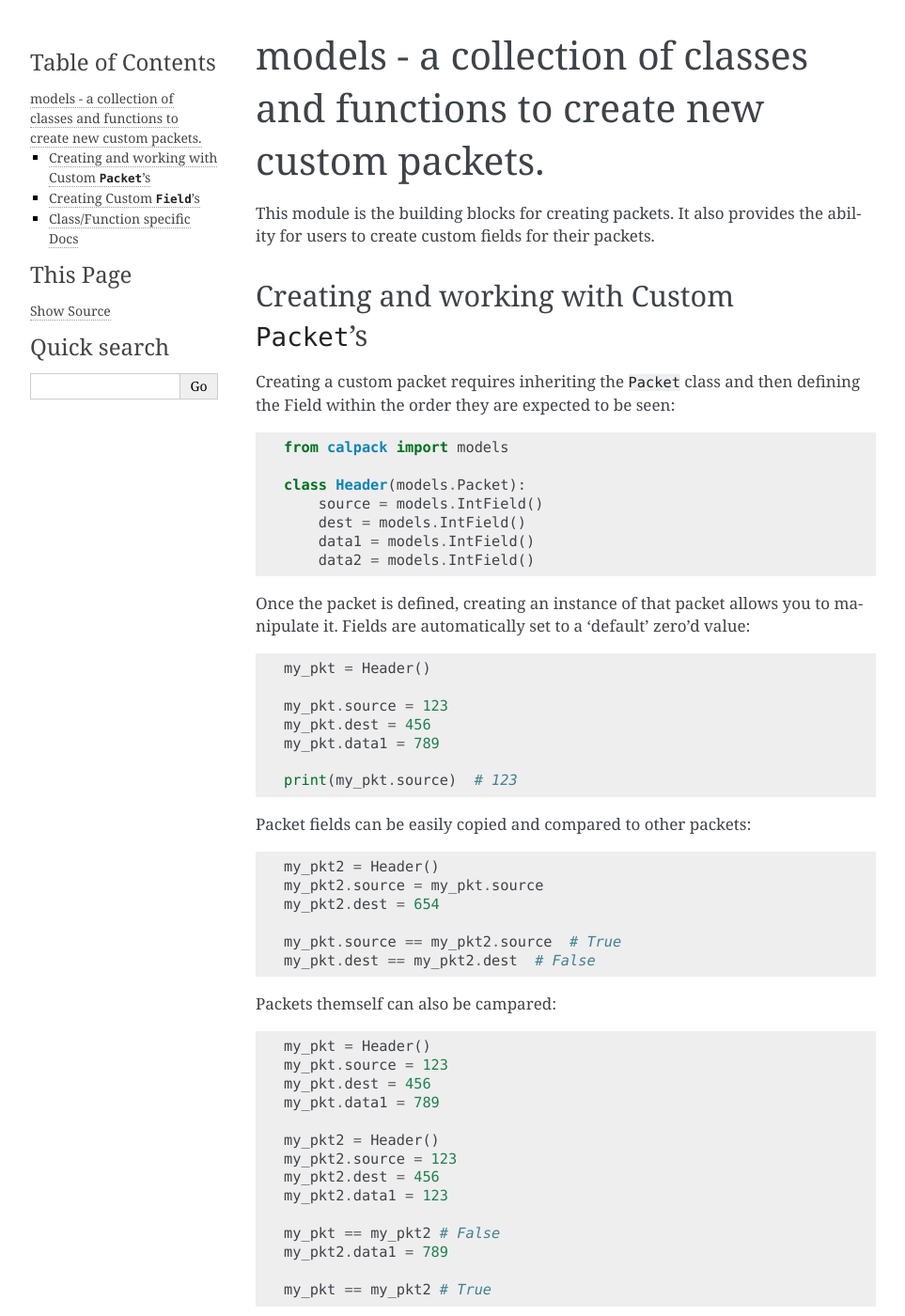
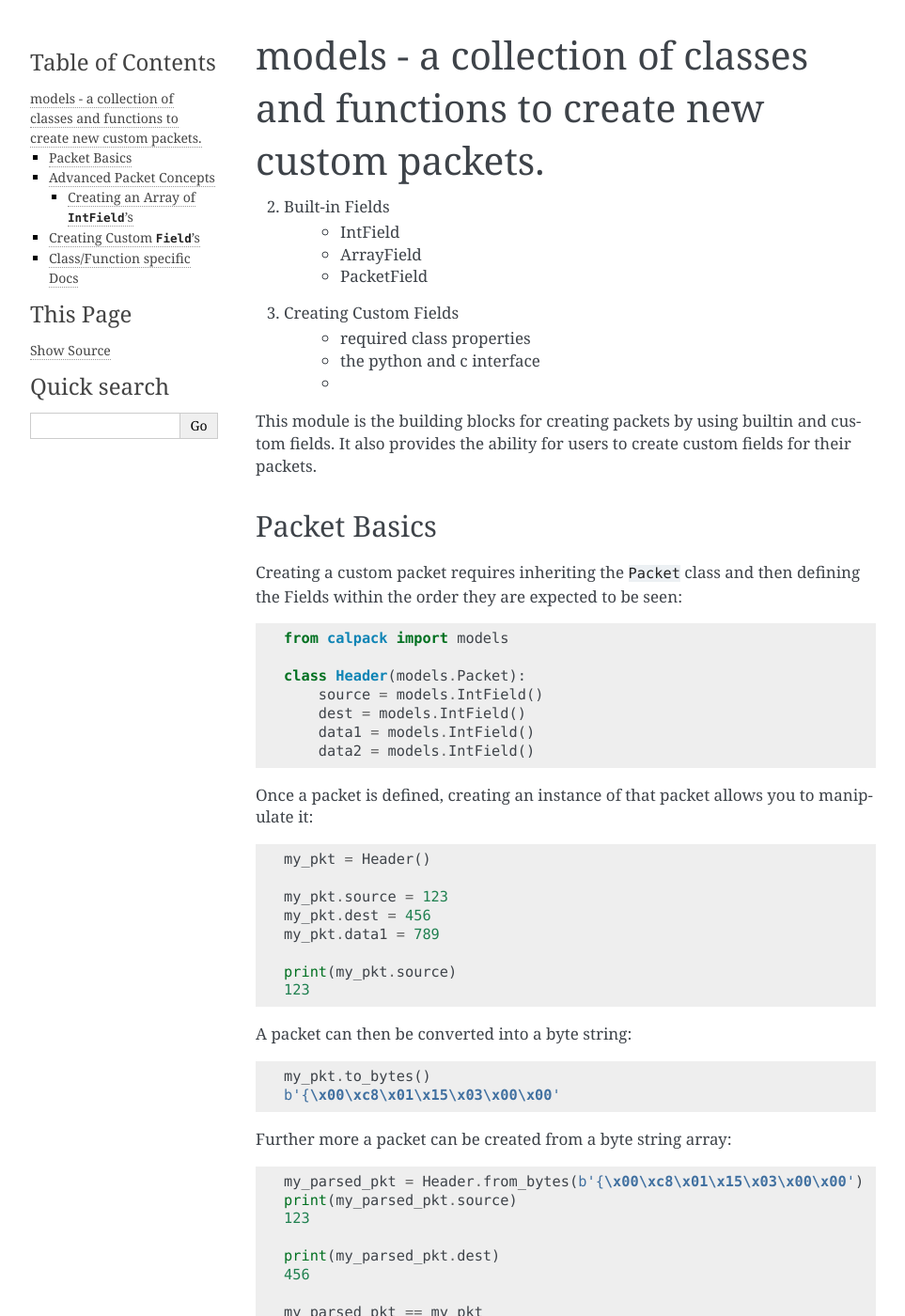
Before and after one commit to KronoSKoderS/CalPack, a Sphinx documentation site: the page built from docs/modelsdoc.rst, in a window 1280 px wide and 1400 px high. Shown: the whole window at 94% size, without its empty margins (148-1111 px from the left). Built offline with Sphinx 7.4.7, drawn with Linux system fonts in a browser that asks for light colours; some of the changed text lies outside the part shown.

Commit message:
updating documentation

```diff
--- a/docs/modelsdoc.rst
+++ b/docs/modelsdoc.rst
@@ -1,15 +1,22 @@
-=======================================================================================================================
 models - a collection of classes and functions to create new custom packets.
 =======================================================================================================================
 
-This module is the building blocks for creating packets.  It also provides the ability for users to create custom
-fields for their packets.
+2. Built-in Fields
+    - IntField
+    - ArrayField
+    - PacketField
+3. Creating Custom Fields
+    - required class properties
+    - the python and c interface
+    -
 
-Creating and working with Custom :code:`Packet`'s
-------------------------------------------------
+This module is the building blocks for creating packets by using builtin and custom fields.  It also provides the
+ability for users to create custom fields for their packets.
 
-Creating a custom packet requires inheriting the :code:`Packet` class and then defining the Field within the order they are
-expected to be seen::
+Packet Basics
+-------------
+Creating a custom packet requires inheriting the :code:`Packet` class and then defining the Fields within the order
+they are expected to be seen::
 
     from calpack import models
 
@@ -19,8 +26,7 @@
         data1 = models.IntField()
         data2 = models.IntField()
 
-Once the packet is defined, creating an instance of that packet allows you to manipulate it.  Fields are automatically
-set to a 'default' zero'd value::
+Once a packet is defined, creating an instance of that packet allows you to manipulate it::
 
     my_pkt = Header()
 
@@ -28,7 +34,29 @@
     my_pkt.dest = 456
     my_pkt.data1 = 789
 
-    print(my_pkt.source)  # 123
+    print(my_pkt.source)
+    123
+
+A packet can then be converted into a byte string::
+
+    my_pkt.to_bytes()
+    b'{\x00\xc8\x01\x15\x03\x00\x00'
+
+Further more a packet can be created from a byte string array::
+
+    my_parsed_pkt = Header.from_bytes(b'{\x00\xc8\x01\x15\x03\x00\x00')
+    print(my_parsed_pkt.source)
+    123
+
+    print(my_parsed_pkt.dest)
+    456
+
+    my_parsed_pkt == my_pkt
+    True
+
+    # Shows that the packets are two different objects
+    my_parsed_pkt is my_pkt
+    False
 
 Packet fields can be easily copied and compared to other packets::
 
@@ -36,11 +64,13 @@
     my_pkt2.source = my_pkt.source
     my_pkt2.dest = 654
 
-    my_pkt.source == my_pkt2.source  # True
-    my_pkt.dest == my_pkt2.dest  # False
+    my_pkt.source == my_pkt2.source
+    True
 
+    my_pkt.dest == my_pkt2.dest
+    False
 
-Packets themself can also be campared::
+Packets themself can also be compared::
 
     my_pkt = Header()
     my_pkt.source = 123
@@ -52,15 +82,49 @@
     my_pkt2.dest = 456
     my_pkt2.data1 = 123
 
-    my_pkt == my_pkt2 # False
+    my_pkt == my_pkt2
+    False
+
     my_pkt2.data1 = 789
+    my_pkt == my_pkt2
+    True
 
-    my_pkt == my_pkt2 # True
+.. Note:: Comparing two packets that are different classes but may have the same byte output will result in :code:`False`
+
+
+Advanced Packet Concepts
+------------------------
+2. Advanced Packet Concepts
+    - Using the ArrayField
+    - Creating encapsulated packets
+
+Creating simple packets with the basic :code:`Fields` one thing but typically packets are more complex.  For example,
+one might want to create a packet with an array of fields, or even encapsulating a packet within another as a field.
+This is easy to do within :code:`calpack` through the use of the :code:`ArrayField` or :code:`PacketField` Fields.
+
+Creating an Array of :code:`IntField`'s
+^^^^^^^^^^^^^^^^^^^^^^^^^^^^^^^^^^^^^^^
+Given the following packet::
+
+    class my_long_packet(models.Packet):
+        data1 = models.IntField()
+        data2 = models.IntField()
+        data3 = models.IntField()
+        data4 = models.IntField()
+        data5 = models.IntField()
+        data6 = models.IntField()
+        data7 = models.IntField()
+        data8 = models.IntField()
+
+This can be simplified by using the following syntax::
+
+    class my_array_packet(models.Packet):
+        data = models.ArrayField(models.IntField(), 8)
+
+
 
 Creating Custom :code:`Field`'s
 ---------------------------------
-
-
 Within your custom  :code:`Field` you can customize the following functions:
 
         * create_field_c_tuple
@@ -68,21 +132,21 @@
         * py_to_c
         * c_to_py
 
-    :code:`create_field_c_tuple`
+:code:`create_field_c_tuple`
 
-    .. TODO:: Update section
+.. TODO:: Update section
 
-    :code:`bit_len`
+:code:`bit_len`
 
-    .. TODO:: Update section
+.. TODO:: Update section
 
-    :code:`py_to_c`
+:code:`py_to_c`
 
-    .. TODO:: Update section
+.. TODO:: Update section
 
-    :code:`c_to_py`
+:code:`c_to_py`
 
-    .. TODO:: Update section
+.. TODO:: Update section
 
 Class/Function specific Docs
 ----------------------------
```
Also changed, not shown: docs/index.rst (+18 -3 lines).
